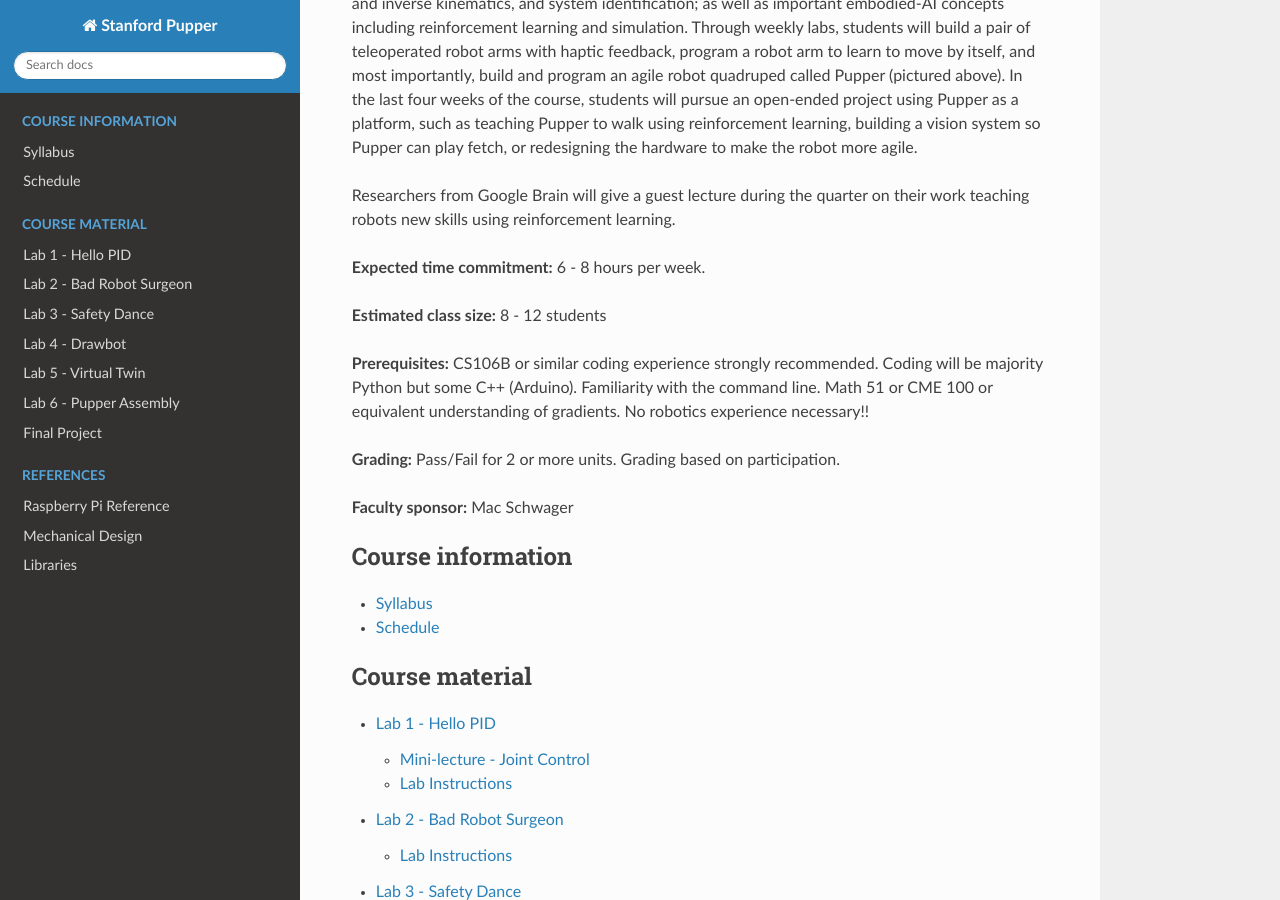
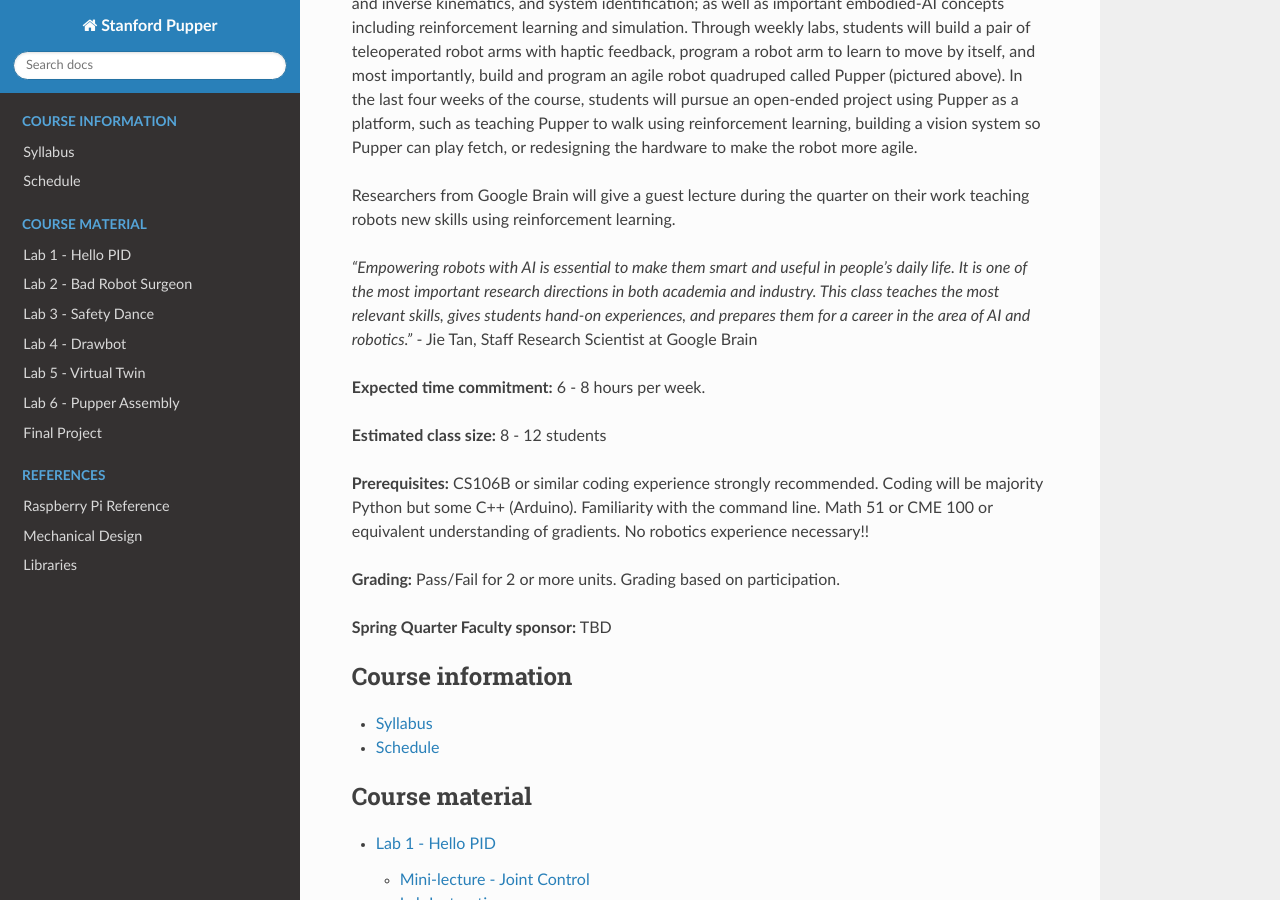
Before and after one commit to stanfordroboticsclub/pupperv3-independent-study, a Sphinx documentation site: the page built from docs/index.rst, in a window 1280 px wide and 900 px high, scrolled down 1106 px. Built offline with Sphinx 7.4.7 and the Read the Docs theme 2.0.0, drawn with Linux system fonts in a browser that asks for light colours.

Commit message:
add testimonial

```diff
--- a/docs/course-info/syllabus.rst
+++ b/docs/course-info/syllabus.rst
@@ -23,6 +23,8 @@ In the first six weeks, students will learn key robotics concepts like including
 
 Researchers from Google Brain will give a guest lecture during the quarter on their work teaching robots new skills using reinforcement learning.
 
+*"Empowering robots with AI is essential to make them smart and useful in people's daily life. It is one of the most important research directions in both academia and industry. This class teaches the most relevant skills, gives students hand-on experiences, and prepares them for a career in the area of AI and robotics."* - Jie Tan, Staff Research Scientist at Google Brain
+
 **Expected time commitment:** 6 - 8 hours per week.
 
 **Estimated class size:** 8 - 12 students
@@ -31,4 +33,4 @@ Researchers from Google Brain will give a guest lecture during the quarter on th
 
 **Grading:** Pass/Fail for 2 or more units. Grading based on participation.
 
-**Faculty sponsor:** Mac Schwager
+**Spring Quarter Faculty sponsor:** TBD
--- a/docs/index.rst
+++ b/docs/index.rst
@@ -26,6 +26,8 @@ In the first six weeks, students will learn key robotics concepts like including
 
 Researchers from Google Brain will give a guest lecture during the quarter on their work teaching robots new skills using reinforcement learning.
 
+*"Empowering robots with AI is essential to make them smart and useful in people's daily life. It is one of the most important research directions in both academia and industry. This class teaches the most relevant skills, gives students hand-on experiences, and prepares them for a career in the area of AI and robotics."* - Jie Tan, Staff Research Scientist at Google Brain
+
 **Expected time commitment:** 6 - 8 hours per week.
 
 **Estimated class size:** 8 - 12 students
@@ -34,7 +36,7 @@ Researchers from Google Brain will give a guest lecture during the quarter on th
 
 **Grading:** Pass/Fail for 2 or more units. Grading based on participation.
 
-**Faculty sponsor:** Mac Schwager
+**Spring Quarter Faculty sponsor:** TBD
 
 
 .. toctree::
```
